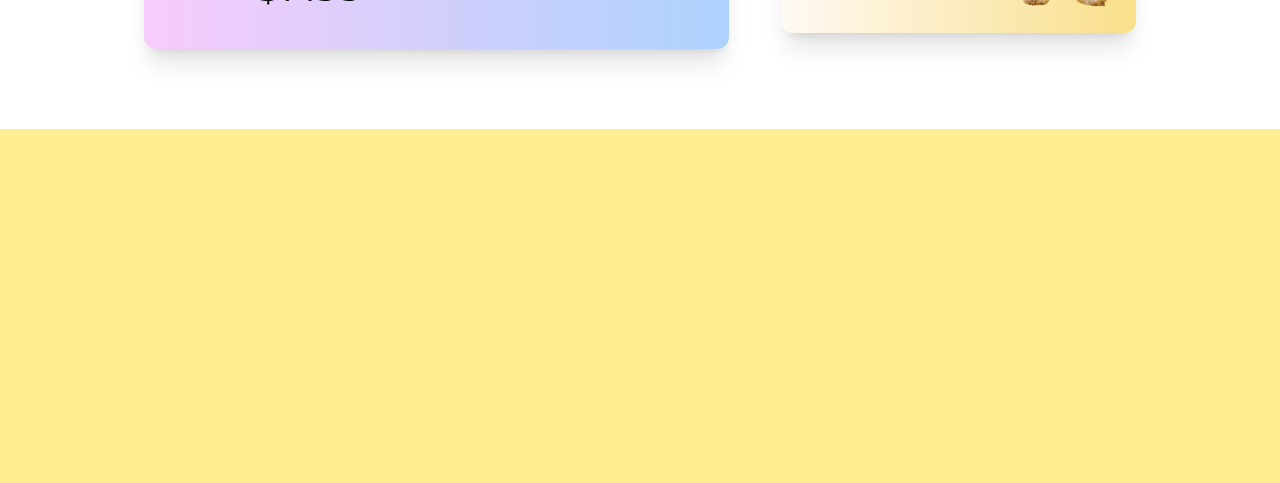
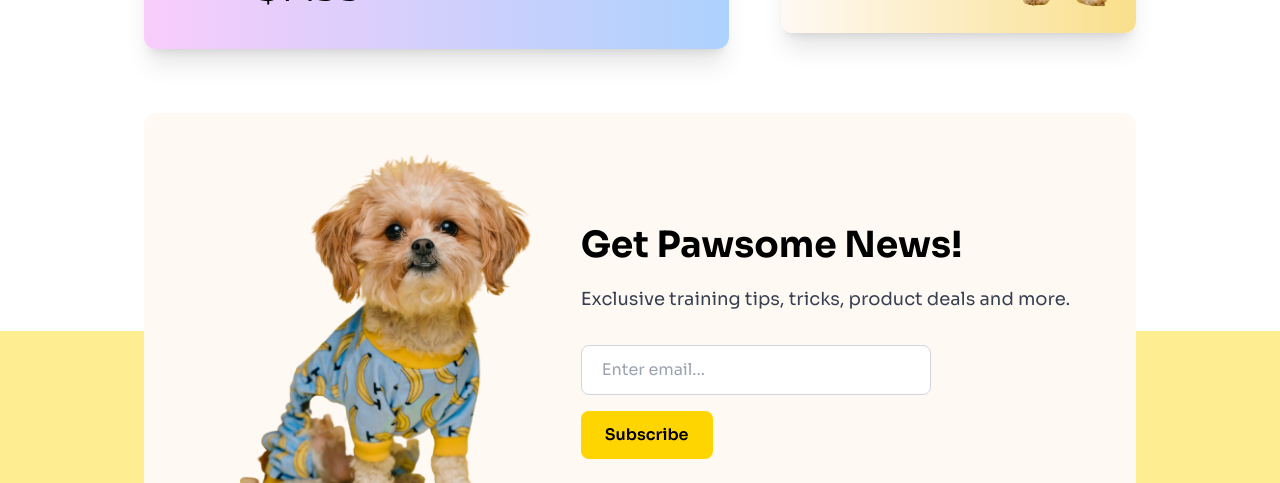
Before and after one commit to webdev-adil/meow-shop, a plain HTML site: page index.html in a window 1280 px wide. Shown: the part 2560-3043 px from the top of the page. Drawn offline with nearby package versions, Linux system fonts and the light colour scheme; a web font is replaced by a local one.

Commit message:
newsletter section added

```diff
--- a/index.html
+++ b/index.html
@@ -484,6 +484,47 @@
 
         </section>
 
+
+        <section class="flex mx-auto lg:w-[80%] -mb-[320px] z-[1]">
+            <!-- newsletter section -->
+
+
+            <div class="flex flex-col lg:flex-row items-center bg-navcolor w-full mx-4 rounded-lg mt-16 pt-10 pb-10 lg:rounded-xl">
+
+                <!-- Dog image -->
+                <div class="lg:w-2/5 lg:flex lg:pl-24">
+                    <img src="assets/cute-pet-mid.png" alt="Dog" class="h-[240px] lg:w-[400px] lg:h-auto">
+                </div>
+
+                <!-- Email section -->
+                <div class="lg:ml-10">
+
+                    <!-- title -->
+
+                    <div class="w-full lg:w-full text-center lg:text-left">
+                        <h2 class="text-2xl lg:text-4xl font-bold text-black lg:mb-5">Get Pawsome News!</h2>
+                        <p class="text-gray-700 mt-2 lg:text-lg mb-2 lg:mb-8">
+                            Exclusive training tips, tricks, product deals and more.
+                        </p>
+
+                        <!-- input form -->
+                        <div class="flex flex-col gap-4 items-center lg:items-start">
+                            <input type="email" placeholder="Enter email..."
+                                class="w-[90%] lg:w-[350px] px-5 py-3 rounded-lg border border-gray-300 focus:outline-none focus:ring-2 focus:ring-primarycolor">
+                            <button
+                                class="bg-[#FFD500] text-black px-6 py-3 rounded-lg font-semibold hover:bg-yellow-400 max-w-[180px]">
+                                Subscribe
+                            </button>
+                        </div>
+                    </div>
+
+                </div>
+
+
+        </section>
+
+
+
     </main>
 
 
```
